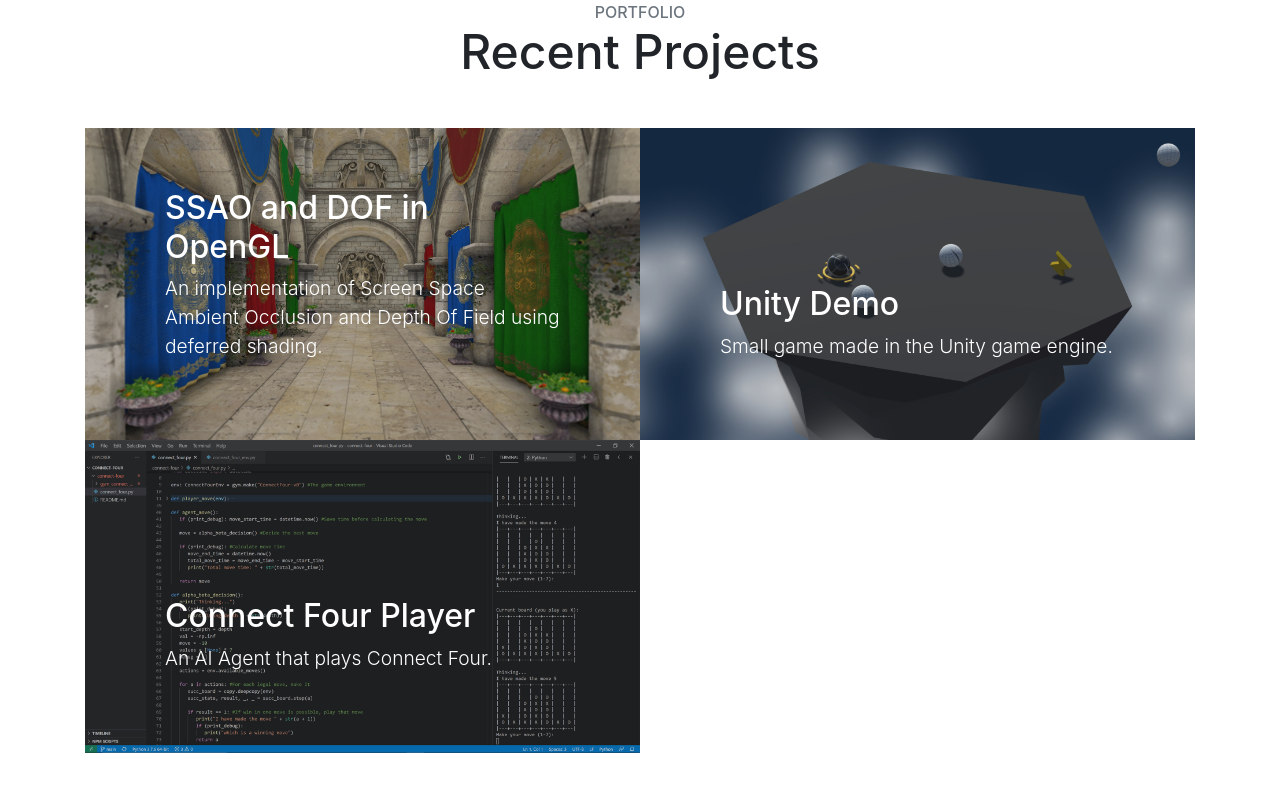
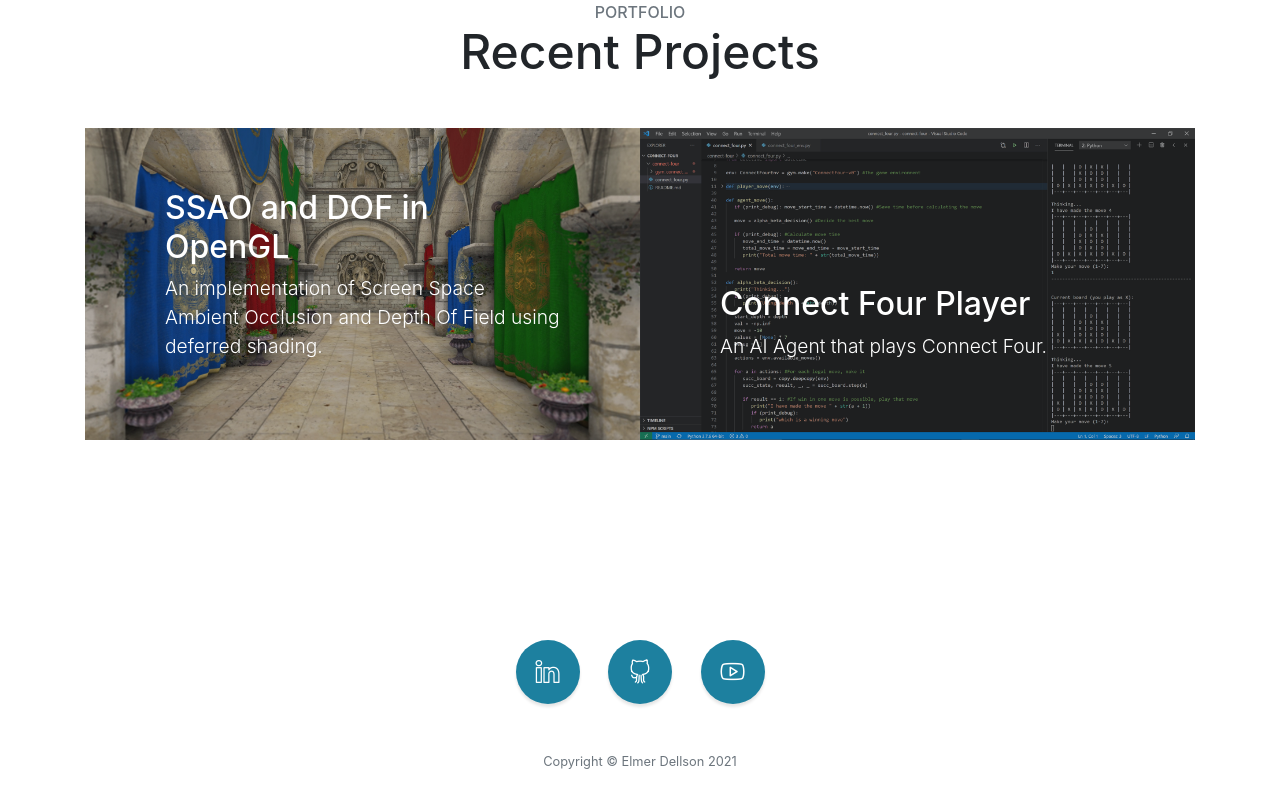
Before and after one commit to ElmerDellson/ElmerDellson.github.io, a website with bundled scripts: page index.html in a window 1280 px wide. Shown: the part 1439-2247 px from the top of the page. Built offline with nearby package versions, Linux system fonts and the light colour scheme.

Commit message:
pruned portfolio

```diff
--- a/index.html
+++ b/index.html
@@ -95,17 +95,6 @@
             </a>
           </div>
           <div class="col-lg-6">
-            <a class="portfolio-item" href="https://github.com/ElmerDellson/unity-prototype-4">
-              <div class="caption">
-                <div class="caption-content">
-                  <div class="h2">Unity Demo</div>
-                  <p class="mb-0">Small game made in the Unity game engine.</p>
-                </div>
-              </div>
-              <img class="img-fluid" src="img/unity-placeholder.jpg" alt="">
-            </a>
-          </div>
-          <div class="col-lg-6">
             <a class="portfolio-item" href="https://github.com/ElmerDellson/connect-four">
               <div class="caption">
                 <div class="caption-content">
```
